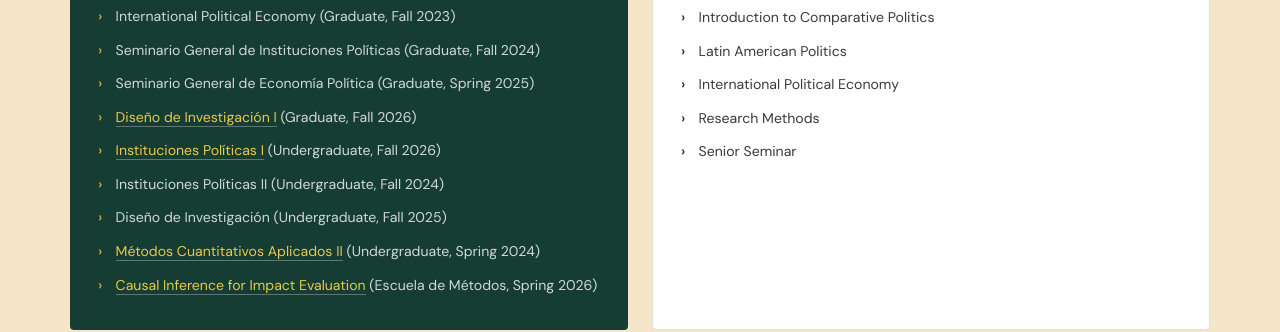
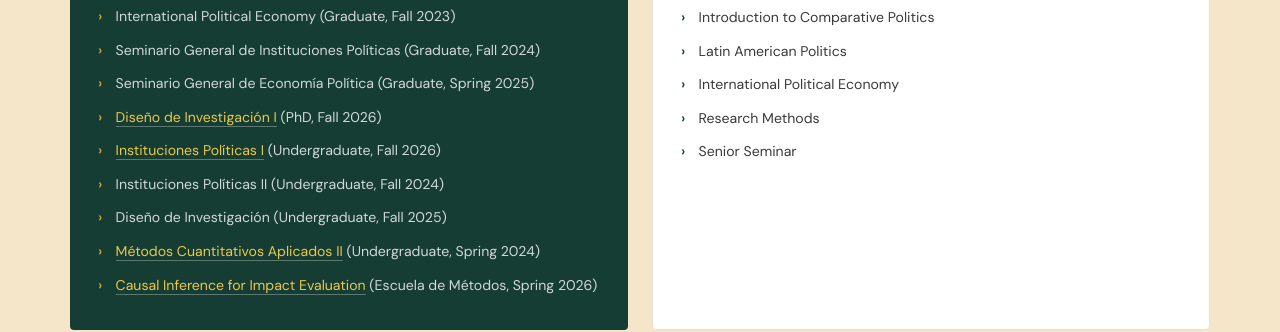
Before and after one commit to Sergio-Bejar/Sergio-Bejar.github.io, a Jekyll site: the page index.html, which Jekyll copies as it is, in a window 1280 px wide and 900 px high, scrolled down 5348 px. Shown: the part 152-484 px from the top of the window. Built offline with Jekyll 4.4.1, drawn with Linux system fonts in a browser that asks for light colours; some web fonts are replaced; a style sheet for code colours, icons or effects is not loaded.

Commit message:
Corregir: Diseño de Investigación I es de doctorado

```diff
--- a/diseno-investigacion.html
+++ b/diseno-investigacion.html
@@ -419,7 +419,7 @@
                 <div class="course-logo-numeral">I</div>
             </div>
             <div class="course-meta">
-                <strong>CIDE</strong> · Maestría y Doctorado en Ciencia Política · <strong>Otoño 2026</strong><br>
+                <strong>CIDE</strong> · Doctorado en Ciencia Política · <strong>Otoño 2026</strong><br>
                 Martes 17:00–20:00 · 18 de agosto al 1 de diciembre · 16 sesiones
             </div>
         </div>
--- a/index.html
+++ b/index.html
@@ -1254,7 +1254,7 @@
                         <li class="lang-en">International Political Economy (Graduate, Fall 2023)</li>
                         <li class="lang-en">Seminario General de Instituciones Políticas (Graduate, Fall 2024)</li>
                         <li class="lang-en">Seminario General de Economía Política (Graduate, Spring 2025)</li>
-                        <li class="lang-en"><a href="/diseno-investigacion" style="color: var(--gold-light); text-decoration: none; border-bottom: 1px solid rgba(255,255,255,0.3);">Diseño de Investigación I</a> (Graduate, Fall 2026)</li>
+                        <li class="lang-en"><a href="/diseno-investigacion" style="color: var(--gold-light); text-decoration: none; border-bottom: 1px solid rgba(255,255,255,0.3);">Diseño de Investigación I</a> (PhD, Fall 2026)</li>
                         <li class="lang-en"><a href="/instituciones-politicas-i" style="color: var(--gold-light); text-decoration: none; border-bottom: 1px solid rgba(255,255,255,0.3);">Instituciones Políticas I</a> (Undergraduate, Fall 2026)</li>
                         <li class="lang-en">Instituciones Políticas II (Undergraduate, Fall 2024)</li>
                         <li class="lang-en">Diseño de Investigación (Undergraduate, Fall 2025)</li>
@@ -1263,7 +1263,7 @@
                         <li class="lang-es">Economía Política Internacional (Posgrado, Otoño 2023)</li>
                         <li class="lang-es">Seminario General de Instituciones Políticas (Posgrado, Otoño 2024)</li>
                         <li class="lang-es">Seminario General de Economía Política (Posgrado, Primavera 2025)</li>
-                        <li class="lang-es"><a href="/diseno-investigacion" style="color: var(--gold-light); text-decoration: none; border-bottom: 1px solid rgba(255,255,255,0.3);">Diseño de Investigación I</a> (Posgrado, Otoño 2026)</li>
+                        <li class="lang-es"><a href="/diseno-investigacion" style="color: var(--gold-light); text-decoration: none; border-bottom: 1px solid rgba(255,255,255,0.3);">Diseño de Investigación I</a> (Doctorado, Otoño 2026)</li>
                         <li class="lang-es"><a href="/instituciones-politicas-i" style="color: var(--gold-light); text-decoration: none; border-bottom: 1px solid rgba(255,255,255,0.3);">Instituciones Políticas I</a> (Licenciatura, Otoño 2026)</li>
                         <li class="lang-es">Instituciones Políticas II (Licenciatura, Otoño 2024)</li>
                         <li class="lang-es">Diseño de Investigación (Licenciatura, Otoño 2025)</li>
```
